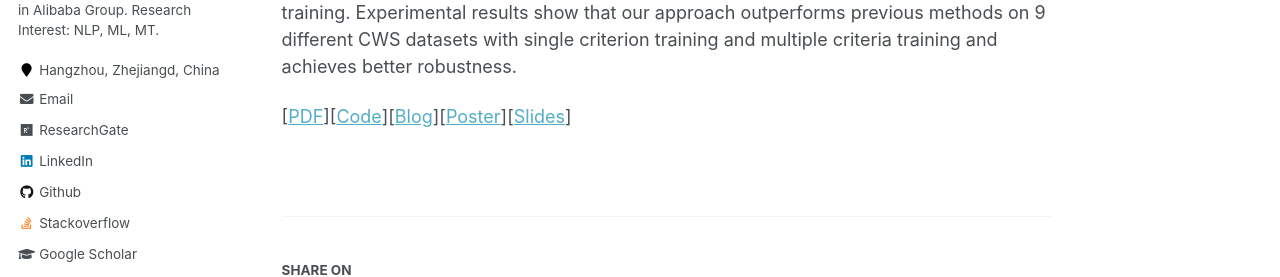
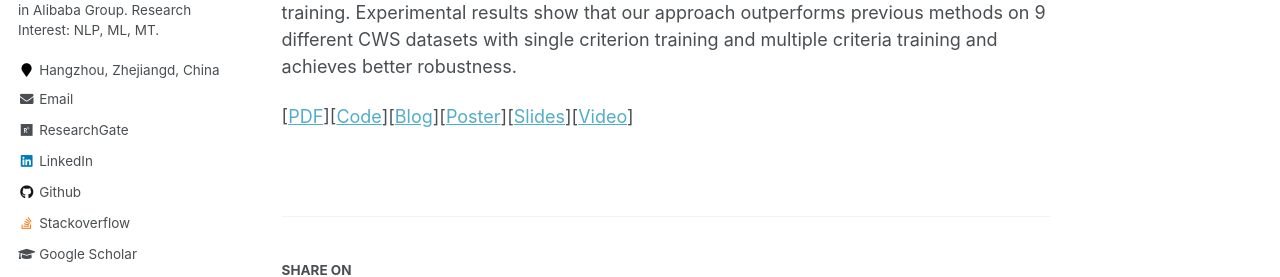
Before and after one commit to miradel51/miradel51.github.io, a Jekyll site: the page built from _publications/2021_emnlp_cws_nmt.md, in a window 1280 px wide and 900 px high, scrolled down 683 px. Shown: the part 274-551 px from the top of the window. Built offline with Jekyll 4.4.1, drawn with Linux system fonts in a browser that asks for light colours; some web fonts are replaced.

Commit message:
update 2021_emnlp_cws_nmt.md
add the corresponding video oral presentation for this task.

```diff
--- a/_publications/2021_emnlp_cws_nmt.md
+++ b/_publications/2021_emnlp_cws_nmt.md
@@ -27,4 +27,4 @@ Then, we use a revised masked language model (MLM) to evaluate the quality of th
 Finally, we leverage the evaluations to aid the training of the segmenter by improved minimum risk training.
 Experimental results show that our approach outperforms previous methods on 9 different CWS datasets with single criterion training and multiple criteria training and achieves better robustness.
 
-\[[PDF](https://miradel51.github.io/files/emnlp2021_cws.pdf)\]\[[Code](https://github.com/miradel51/Self_Supervised_CWS)\]\[[Blog](https://thumtblog.github.io/2021/09/20/cws-mask-predict/)\]\[[Poster](https://miradel51.github.io/files/emnlp2021_me_poster.pdf)\]\[[Slides](https://miradel51.github.io/files/emnlp2021_oral_final_new.pdf)\]
+\[[PDF](https://miradel51.github.io/files/emnlp2021_cws.pdf)\]\[[Code](https://github.com/miradel51/Self_Supervised_CWS)\]\[[Blog](https://thumtblog.github.io/2021/09/20/cws-mask-predict/)\]\[[Poster](https://miradel51.github.io/files/emnlp2021_me_poster.pdf)\]\[[Slides](https://miradel51.github.io/files/emnlp2021_oral_final_new.pdf)\]\[[Video](https://miradel51.github.io/files/video_cws_me_small.mp4)\]
```
